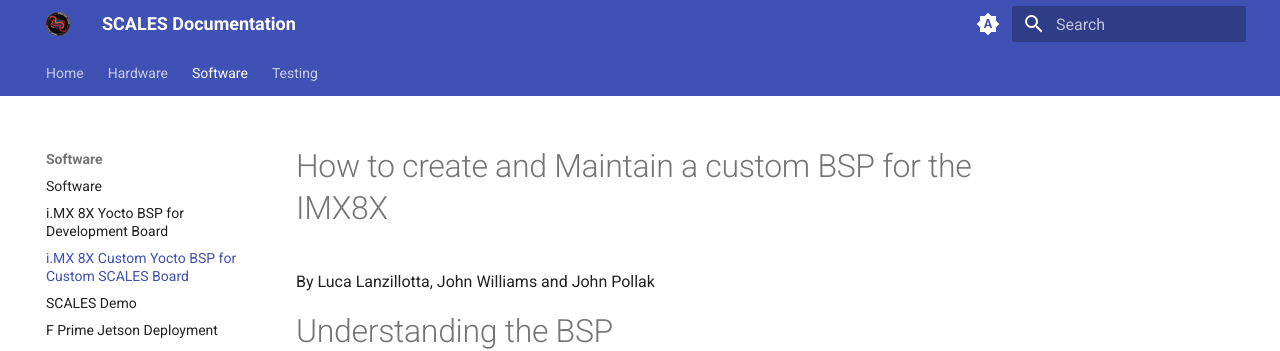
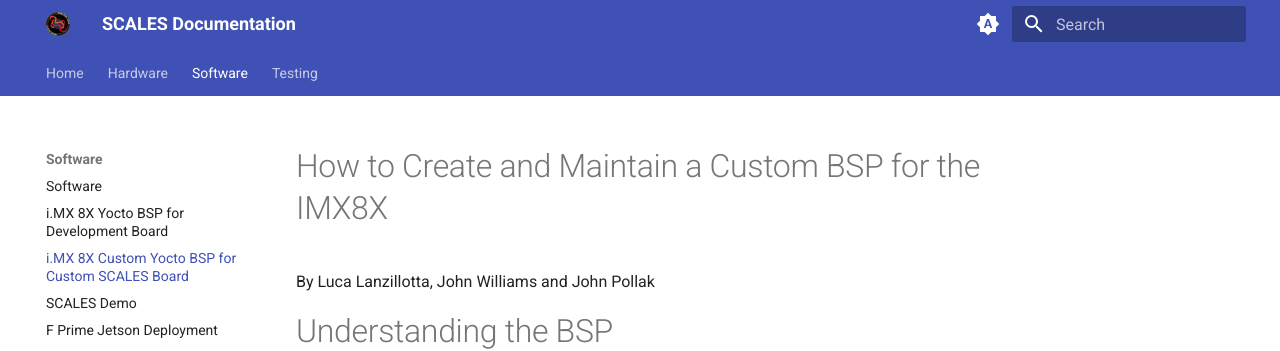
Before and after one commit to BroncoSpace-Lab/scales-docs, an MkDocs documentation site: the page built from docs/IMX8X_customBSP.md, in a window 1280 px wide and 900 px high. Shown: the top 351 px of the window. Built offline with MkDocs 1.6.1 and Material for MkDocs 9.7.7, drawn with Linux system fonts in a browser that asks for light colours.

Commit message:
FIxed grammar

```diff
--- a/docs/IMX8X_customBSP.md
+++ b/docs/IMX8X_customBSP.md
@@ -1,4 +1,4 @@
-# How to create and Maintain a custom BSP for the IMX8X
+# How to Create and Maintain a Custom BSP for the IMX8X
 By Luca Lanzillotta, John Williams and John Pollak
 
 # Understanding the BSP
```
